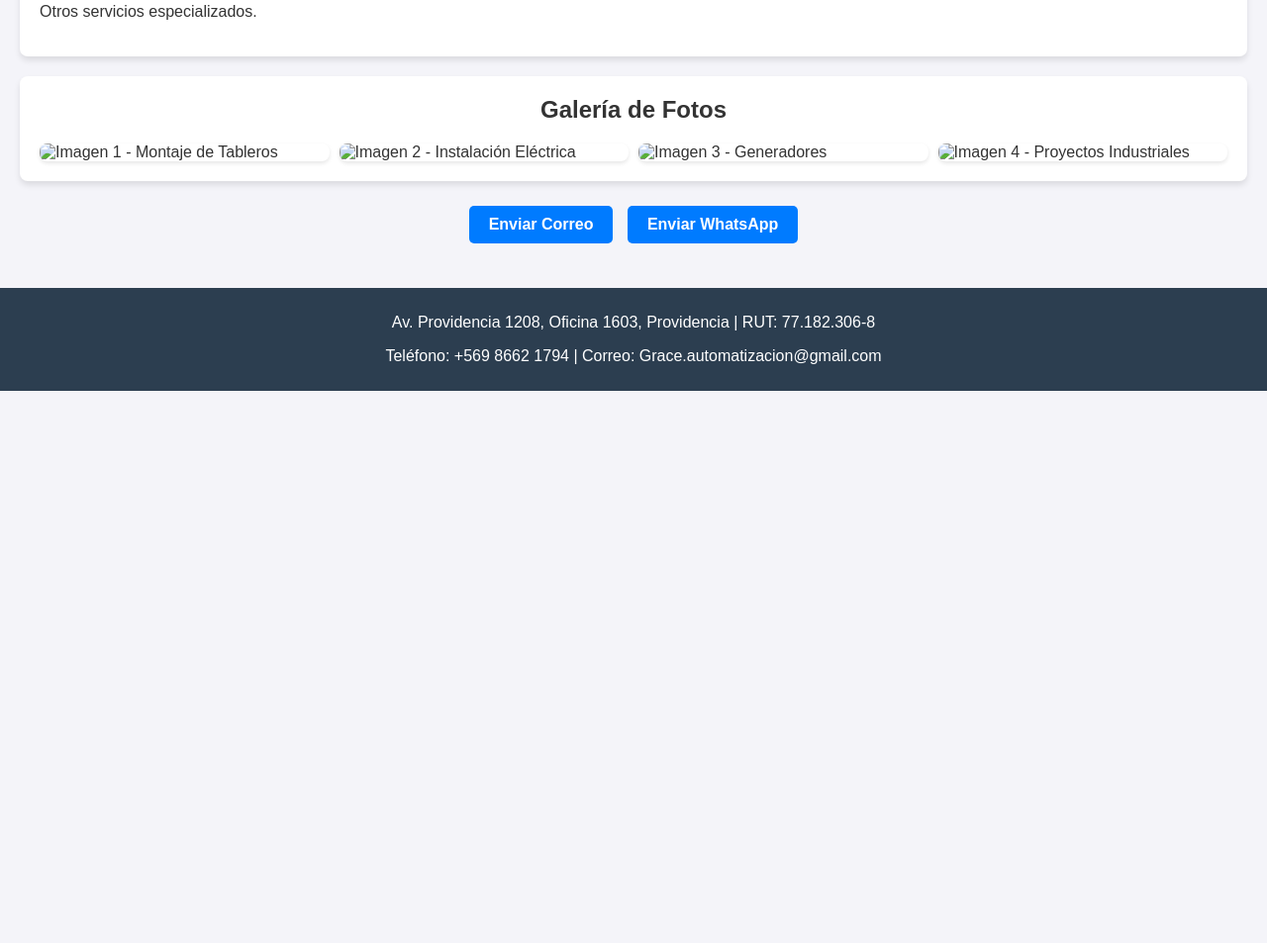
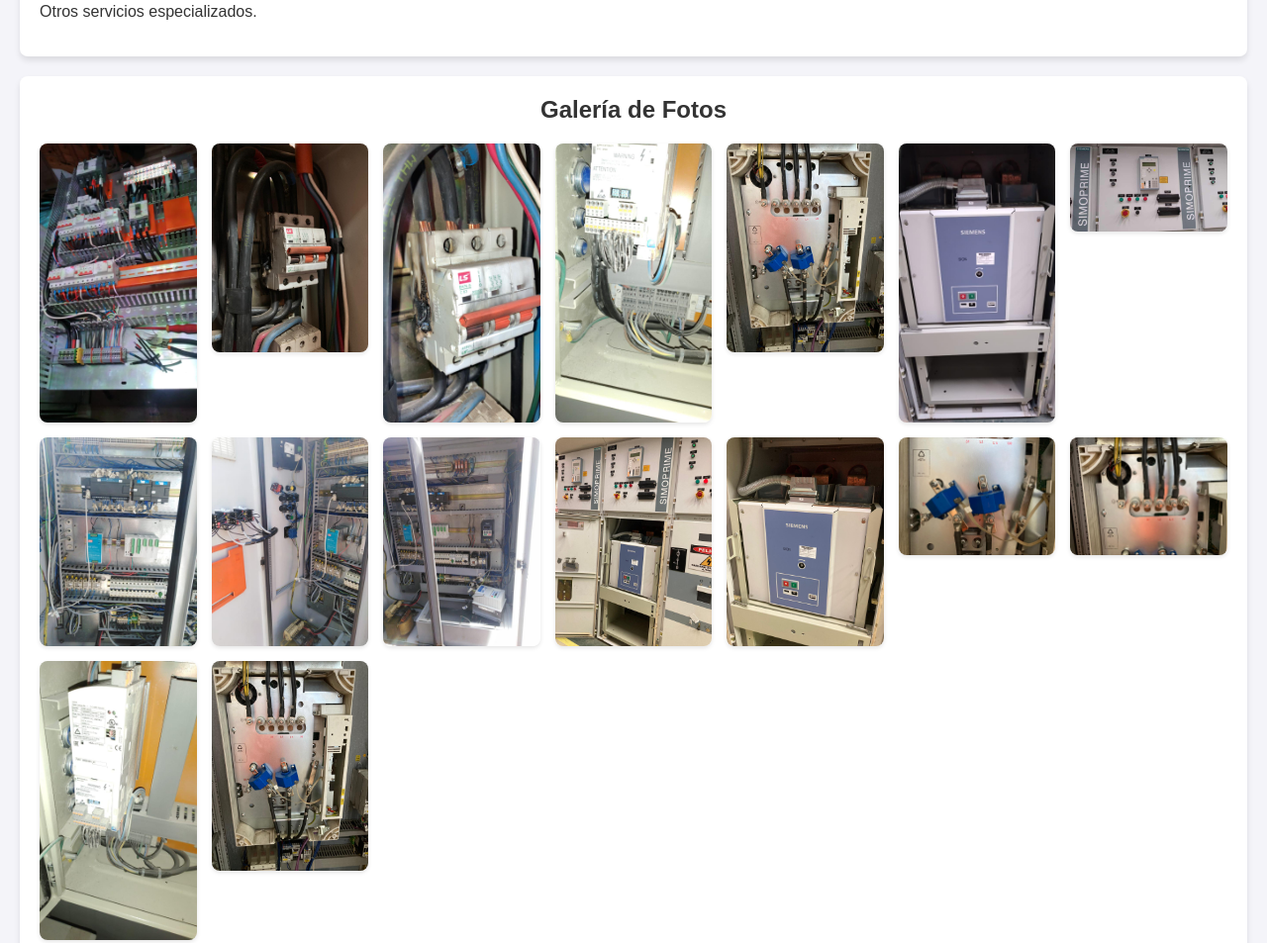
Before and after one commit to GraceRamirez25/GraceAutomationWeb, a plain HTML site: page electrcidad_industrial.html in a window 1280 px wide. Shown: the part 710-1663 px from the top of the page at 99% size. Before the commit the page ends 1105 px from the top, so only its background shows below. Drawn offline with Linux system fonts and the light colour scheme.

Commit message:
Update electrcidad_industrial.html

```diff
--- a/electrcidad_industrial.html
+++ b/electrcidad_industrial.html
@@ -93,7 +93,7 @@
 <body>
 
 <header>
-    <h1>Trabajos Eléctricos</h1>
+    <h1>Elictricidad Industrial</h1>
 </header>
 
 <div class="container">
@@ -123,15 +123,62 @@
         </ul>
     </section>
 
-    <section class="gallery">
-        <h2>Galería de Fotos</h2>
-        <div class="gallery-images">
-            <img src="img1.jpg" alt="Imagen 1 - Montaje de Tableros">
-            <img src="img2.jpg" alt="Imagen 2 - Instalación Eléctrica">
-            <img src="img3.jpg" alt="Imagen 3 - Generadores">
-            <img src="img4.jpg" alt="Imagen 4 - Proyectos Industriales">
-        </div>
-    </section>
+ <section class="gallery">
+    <h2>Galería de Fotos</h2>
+    <div class="gallery-images">
+        <img src="https://graceramirez25.github.io/GraceAutomationWeb/electricidad%20i1.jpeg" alt="Montaje eléctrico 1" loading="lazy">
+        <img src="https://graceramirez25.github.io/GraceAutomationWeb/electricidad%20i2.jpeg" alt="Montaje eléctrico 2" loading="lazy">
+        <img src="https://graceramirez25.github.io/GraceAutomationWeb/electricidad%20i3.jpeg" alt="Montaje eléctrico 3" loading="lazy">
+        <img src="https://graceramirez25.github.io/GraceAutomationWeb/electricidad%20i5.jpeg" alt="Montaje eléctrico 4" loading="lazy">
+        <img src="https://graceramirez25.github.io/GraceAutomationWeb/electricidad%20i6.jpeg" alt="Montaje eléctrico 5" loading="lazy">
+        <img src="https://graceramirez25.github.io/GraceAutomationWeb/electricidad%20i8.jpeg" alt="Montaje eléctrico 6" loading="lazy">
+        <img src="https://graceramirez25.github.io/GraceAutomationWeb/electricidad%20i9.jpeg" alt="Montaje eléctrico 7" loading="lazy">
+        <img src="https://graceramirez25.github.io/GraceAutomationWeb/electricidad%20i10.jpeg" alt="Montaje eléctrico 8" loading="lazy">
+        <img src="https://graceramirez25.github.io/GraceAutomationWeb/electricidad%20i11.jpeg" alt="Montaje eléctrico 9" loading="lazy">
+        <img src="https://graceramirez25.github.io/GraceAutomationWeb/electricidad%20i12.jpeg" alt="Montaje eléctrico 10" loading="lazy">
+        <img src="https://graceramirez25.github.io/GraceAutomationWeb/electricidad%20i13.jpeg" alt="Montaje eléctrico 11" loading="lazy">
+        <img src="https://graceramirez25.github.io/GraceAutomationWeb/electricidad%20i14.jpeg" alt="Montaje eléctrico 12" loading="lazy">
+        <img src="https://graceramirez25.github.io/GraceAutomationWeb/electricidad%20i15.jpeg" alt="Montaje eléctrico 13" loading="lazy">
+        <img src="https://graceramirez25.github.io/GraceAutomationWeb/electricidad%20i16.jpeg" alt="Montaje eléctrico 14" loading="lazy">
+        <img src="https://graceramirez25.github.io/GraceAutomationWeb/electricidd%20i4.jpeg" alt="Montaje eléctrico 15" loading="lazy">
+        <img src="https://graceramirez25.github.io/GraceAutomationWeb/electricidod%20i17.jpeg" alt="Montaje eléctrico 16" loading="lazy">
+    </div>
+</section>
+
+<style>
+    .gallery {
+        margin: 20px 0;
+        padding: 20px;
+        background-color: #fff;
+        border-radius: 8px;
+        box-shadow: 0 4px 6px rgba(0, 0, 0, 0.1);
+    }
+
+    .gallery h2 {
+        text-align: center;
+        margin-bottom: 20px;
+    }
+
+    .gallery-images {
+        display: grid;
+        grid-template-columns: repeat(auto-fit, minmax(150px, 1fr));
+        gap: 15px;
+    }
+
+    .gallery-images img {
+        width: 100%;
+        height: auto;
+        border-radius: 8px;
+        box-shadow: 0 2px 4px rgba(0, 0, 0, 0.1);
+        transition: transform 0.3s ease, box-shadow 0.3s ease;
+    }
+
+    .gallery-images img:hover {
+        transform: scale(1.1);
+        box-shadow: 0 6px 12px rgba(0, 0, 0, 0.2);
+    }
+</style>
+
 
     <div class="contact-buttons">
         <a href="mailto:Grace.automatizacion@gmail.com?subject=Consulta%20sobre%20Trabajos%20El%C3%A9ctricos" target="_blank">Enviar Correo</a>
```
